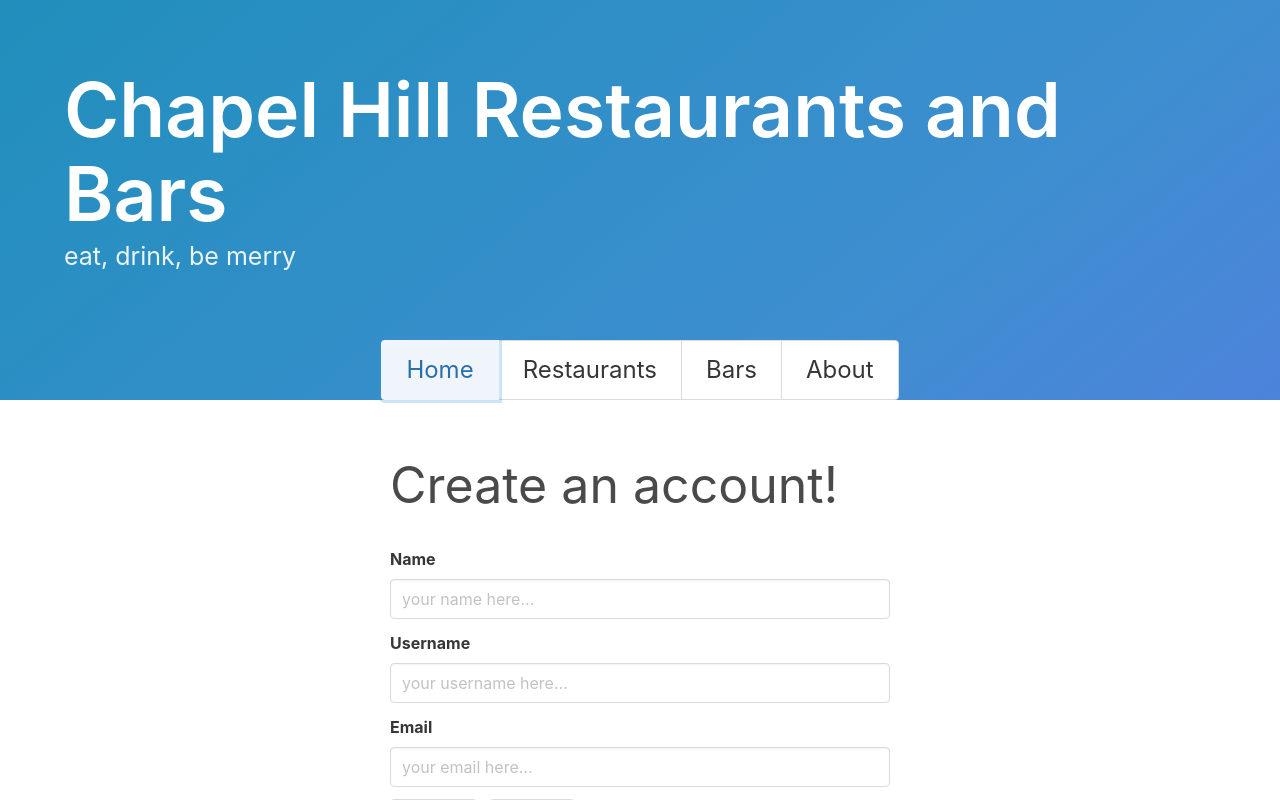
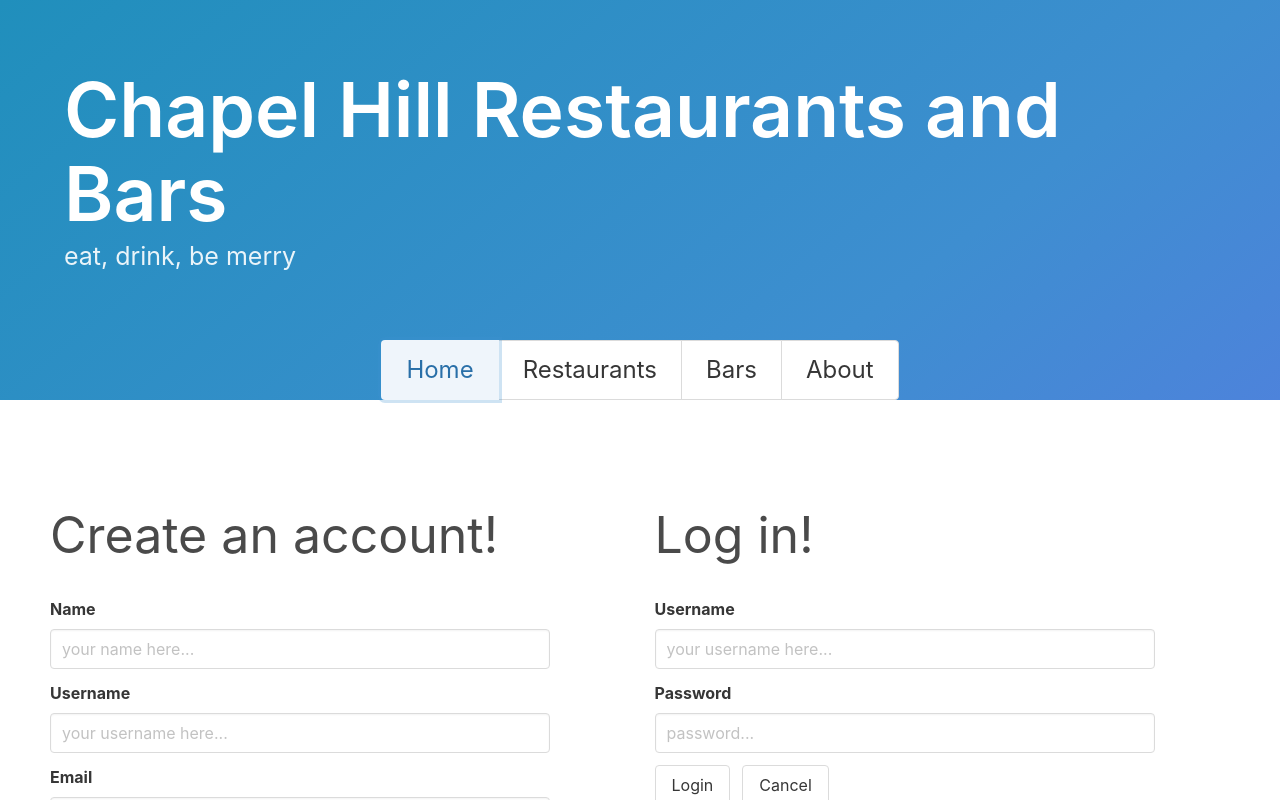
Before and after one commit to aujoiner/FinalProject, a website: page index.html in a window 1280 px wide. Both pictures are taken after a click on the button "Home". Shown: the top 800 px of the page. Drawn offline with nearby package versions, Linux system fonts and the light colour scheme.

Commit message:
centering with CSS is a nightmare

```diff
--- a/index.html
+++ b/index.html
@@ -47,6 +47,7 @@
         <section id="main1" class="form is-centered form-size">
             <br>
             <br>
+            <div id="sign-up-form">
             <h1 class="form-title">Create an account!</h1>
             <br>
             <form class="sign-up-form">
@@ -80,6 +81,36 @@
                     </div>
                 </div>
             </form>
+            </div>
+            <div id="log-in-form">
+                <h1 class="form-title">Log in!</h1>
+                <br>
+                <form class="log-in-form">
+
+                    <div class="field">
+                        <label class="label">Username</label>
+                        <div class="control">
+                        <input class="input" type="text" placeholder="your username here...">
+                        </div>
+                    </div>
+
+                    <div class="field">
+                        <label class="label">Password</label>
+                        <div class="control">
+                        <input class="input" type="text" placeholder="password...">
+                        </div>
+                    </div>
+
+                    <div class="field is-grouped">
+                        <div class="control">
+                        <button class="button is-info">Login</button>
+                        </div>
+                        <div class="control">
+                        <button class="button is-info is-light">Cancel</button>
+                        </div>
+                    </div>
+                </form>
+              </div>
         </section>
 
 
--- a/render.js
+++ b/render.js
@@ -8,39 +8,9 @@ function handleHomeButtonPress(event){
   let replacingHTML = `<section id="main1" class="form is-centered form-size">
           <br>
           <br>
-          <h1 class="form-title">Create an account!</h1>
-          <br>
-          <form class="sign-up-form">
-              <div class="field">
-                  <label class="label">Name</label>
-                  <div class="control">
-                  <input class="input" type="text" placeholder="your name here...">
-                  </div>
-              </div>
+          ${renderSignupForm()}
+          ${renderLoginForm()}
 
-              <div class="field">
-                  <label class="label">Username</label>
-                  <div class="control">
-                  <input class="input" type="text" placeholder="your username here...">
-                  </div>
-              </div>
-
-              <div class="field">
-                  <label class="label">Email</label>
-                  <div class="control">
-                  <input class="input" type="email" placeholder="your email here...">
-                  </div>
-              </div>
-
-              <div class="field is-grouped">
-                  <div class="control">
-                  <button class="button is-info">Submit</button>
-                  </div>
-                  <div class="control">
-                  <button class="button is-info is-light">Cancel</button>
-                  </div>
-              </div>
-          </form>
         </section>`;
 
         let tmpObj=document.createElement("div"); // created an empty 'div'
@@ -126,5 +96,81 @@ function handleAboutButtonPress(event){
         $(".aboutButton").addClass("is-info");
         $(".aboutButton").addClass("is-light");
 
+}
 
+function renderLoginForm(){
+    return `<div id="log-in-form">
+            <h1 class="form-title">Log in!</h1>
+            <br>
+            <form class="log-in-form">
+
+                <div class="field">
+                    <label class="label">Username</label>
+                    <div class="control">
+                    <input class="input" type="text" placeholder="your username here...">
+                    </div>
+                </div>
+
+                <div class="field">
+                    <label class="label">Password</label>
+                    <div class="control">
+                    <input class="input" type="text" placeholder="password...">
+                    </div>
+                </div>
+
+                <div class="field is-grouped">
+                    <div class="control">
+                    <button class="button is-info">Login</button>
+                    </div>
+                    <div class="control">
+                    <button class="button is-info is-light">Cancel</button>
+                    </div>
+                </div>
+            </form>
+        </div>`
 }
+
+function renderSignupForm(){
+    return `<div id="sign-up-form">
+            <h1 class="form-title">Create an account!</h1>
+            <br>
+            <form class="sign-up-form">
+                <div class="field">
+                    <label class="label">Name</label>
+                    <div class="control">
+                    <input class="input" type="text" placeholder="your name here...">
+                    </div>
+                </div>
+
+                <div class="field">
+                    <label class="label">Username</label>
+                    <div class="control">
+                    <input class="input" type="text" placeholder="your username here...">
+                    </div>
+                </div>
+
+                <div class="field">
+                    <label class="label">Email</label>
+                    <div class="control">
+                    <input class="input" type="email" placeholder="your email here...">
+                    </div>
+                </div>
+
+                <div class="field">
+                    <label class="label">Password</label>
+                    <div class="control">
+                    <input class="input" type="text" placeholder="your username here...">
+                    </div>
+                </div>
+
+                <div class="field is-grouped">
+                    <div class="control">
+                    <button class="button is-info">Submit</button>
+                    </div>
+                    <div class="control">
+                    <button class="button is-info is-light">Cancel</button>
+                    </div>
+                </div>
+            </form>
+          </div>`
+}
--- a/style.css
+++ b/style.css
@@ -9,9 +9,8 @@ img{
     height: 500px;
 }
 .form-size{
-    width: 500px;
     position: relative;
-    display: block;
+    display: inline-block;
     margin-left: auto;
     margin-right: auto;
 }
@@ -21,3 +20,17 @@ img{
 .about-text{
     font-size:25px;
 }
+#sign-up-form{
+    display: inline-block;
+    width: 600px;
+    vertical-align: top;
+    padding: 50px;
+    margin:0 auto;
+}
+#log-in-form{
+    display: inline-block;
+    width:600px;
+    vertical-align: top;
+    padding: 50px;
+    margin: 0 auto;
+}
```
